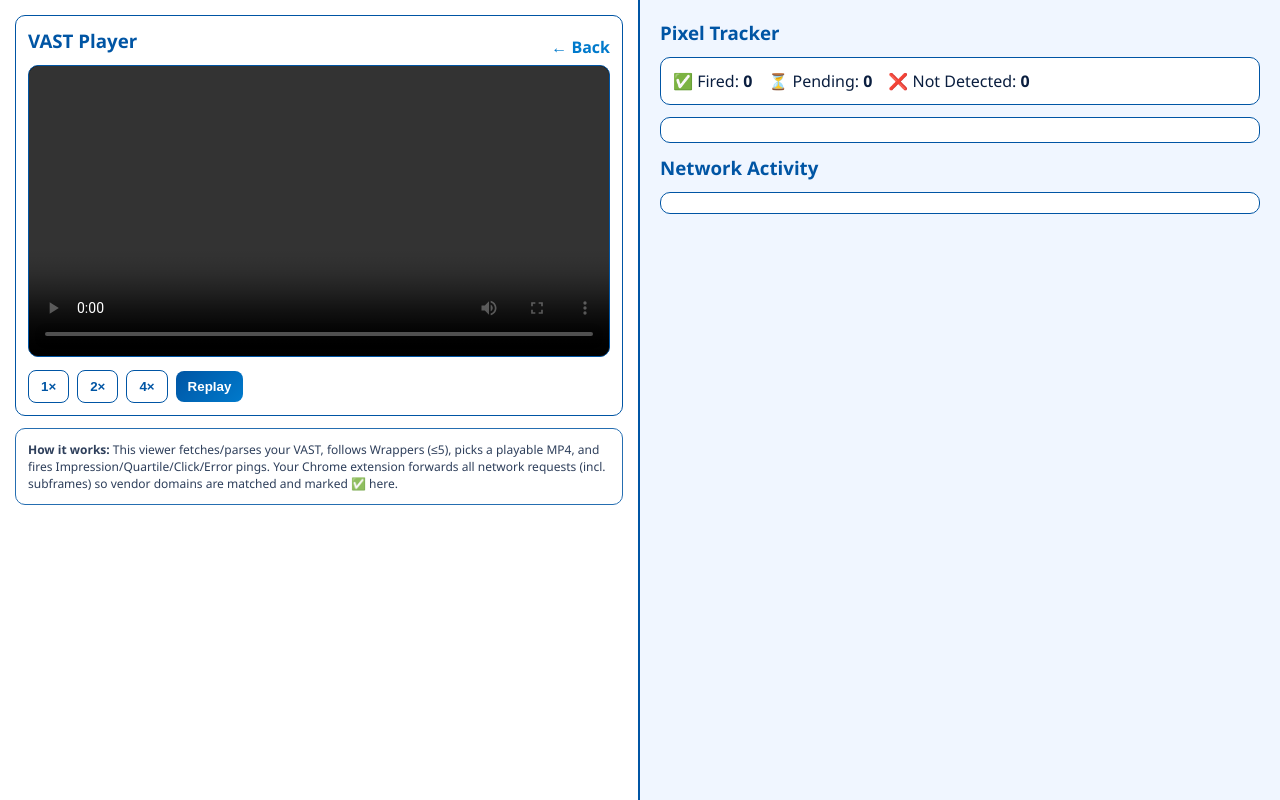
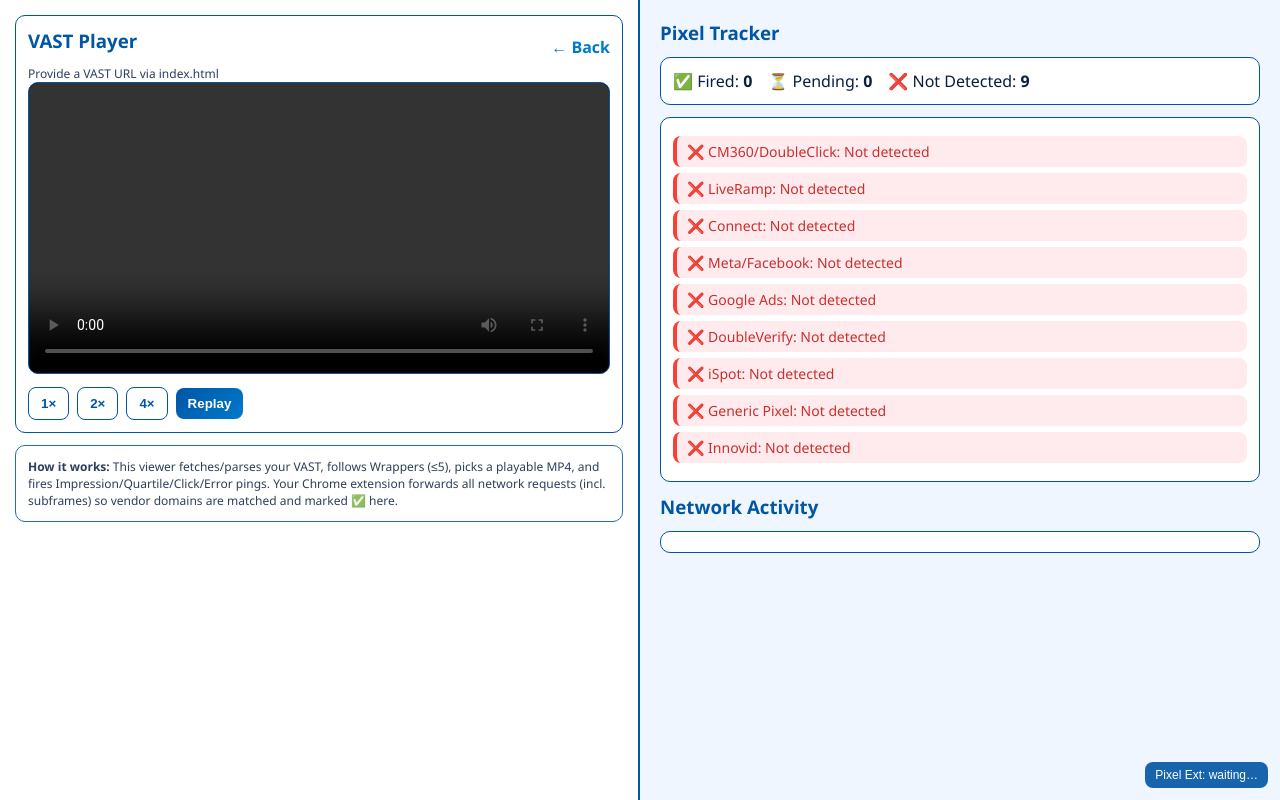
Before and after one commit to Sbermolone/CM360-Tester, a plain HTML site: page vast.html in a window 1280 px wide. Drawn offline with Linux system fonts and the light colour scheme; a web font is replaced by a local one.

Commit message:
Update vast.html

```diff
--- a/vast.html
+++ b/vast.html
@@ -69,7 +69,7 @@
   </div>
 
   <script>
-    /* ===== Pixel patterns (same list you used in viewer.html) ===== */
+    /* ===== Pixel patterns ===== */
     const expectedPixels = [
       { name: "CM360/DoubleClick", patterns: ["doubleclick.net", "googleadservices.com", "googlesyndication.com", "dcmads.js", "fls.doubleclick.net"] },
       { name: "LiveRamp", patterns: ["di.rlcdn.com", "liveramp.com"] },
@@ -77,15 +77,18 @@
       { name: "Meta/Facebook", patterns: ["facebook.com/tr", "connect.facebook.net"] },
       { name: "Google Ads", patterns: ["googleads.g.doubleclick.net", "google-analytics.com", "googletagmanager.com"] },
       { name: "DoubleVerify", patterns: ["cdn.doubleverify.com"] },
-      { name: "iSpot", patterns: ["ispot.tv/"] },
-      { name: "Generic Pixel", patterns: [".gif", ".png", ".jpg", "pixel", "tracking"] }
+      { name: "iSpot", patterns: ["ispot.tv"] },
+      { name: "Generic Pixel", patterns: [".gif", ".png", ".jpg", "pixel", "tracking"] }, <!-- FIX: comma added -->
       { name: "Innovid", patterns: ["rtr.innovid.com"] }
     ];
 
-    /* ===== Minimal UI state and helpers ===== */
+    /* ===== UI state & helpers ===== */
     const pixelStatus = {};
     const networkLog = [];
-    const networkLogEl = document.getElementById('networkLog');
+    const networkLogEl   = document.getElementById('networkLog');
+    const firedCountEl   = document.getElementById('firedCount');     // robust refs (don’t rely on globals)
+    const pendingCountEl = document.getElementById('pendingCount');
+    const notFiredCountEl= document.getElementById('notFiredCount');
 
     (function initPixelList(){
       const list = document.getElementById('pixelList');
@@ -102,9 +105,9 @@
 
     function updateStats(){
       const vals = Object.values(pixelStatus);
-      firedCount.textContent    = vals.filter(s=>s==='fired').length;
-      pendingCount.textContent  = vals.filter(s=>s==='pending').length;
-      notFiredCount.textContent = vals.filter(s=>s==='not-fired').length;
+      firedCountEl.textContent     = vals.filter(s=>s==='fired').length;
+      pendingCountEl.textContent   = vals.filter(s=>s==='pending').length;
+      notFiredCountEl.textContent  = vals.filter(s=>s==='not-fired').length;
     }
     function markPixelFired(name, url){
       if (pixelStatus[name] === 'fired') return;
@@ -149,7 +152,7 @@
       networkLogEl.scrollTop = networkLogEl.scrollHeight;
     }
 
-    /* ===== VAST core: resolve wrappers, pick MediaFile, fire pings ===== */
+    /* ===== VAST core ===== */
     const MAX_HOPS = 5;
     const state = {
       impressions: [], tracking: {}, clickThrough: null, clickTracking: [],
@@ -212,27 +215,22 @@
     function applyVast(xml){
       const info = document.getElementById('vastInfo');
 
-      // Collect top-level signals
       state.impressions = ts(xml,'Impression');
       state.errorUrls  = ts(xml,'Error');
 
-      // Find a Linear creative
       const linear = xml.querySelector('InLine Creative Linear, Inline Creative Linear, InLine > Creatives > Creative > Linear, Inline > Creatives > Creative > Linear');
       if (!linear) { info.innerHTML = '<span style="color:#C9302C">No Linear creative found (VPAID/SIMID not supported here).</span>'; return; }
 
-      // Tracking events
       state.tracking = {};
       [...linear.querySelectorAll('TrackingEvents Tracking')].forEach(n=>{
         const ev=(n.getAttribute('event')||'').trim(); const u=(n.textContent||'').trim(); if (!ev||!u) return;
         (state.tracking[ev] ||= []).push(u);
       });
 
-      // Clicks
       const vc = linear.querySelector('VideoClicks');
       state.clickThrough = vc ? t(vc,'ClickThrough') : null;
       state.clickTracking = vc ? ts(vc,'ClickTracking') : [];
 
-      // Media files (mp4 pick, prefer highest bitrate)
       const files = [...linear.querySelectorAll('MediaFiles MediaFile')].map(n=>({
         url:(n.textContent||'').trim(),
         type:(n.getAttribute('type')||'').toLowerCase(),
@@ -246,11 +244,10 @@
       info.innerHTML = `<div><strong>MediaFile:</strong> ${state.media.url}</div>
                         <div class="tiny">Impressions: ${state.impressions.length} | Tracking events: ${Object.keys(state.tracking).length} | ClickThrough: ${state.clickThrough ? 'yes' : 'no'}</div>`;
 
-      // Load video and wire tracking
       const v = document.getElementById('player');
       v.src = state.media.url; v.currentTime = 0; v.playbackRate = 1;
       v.onloadedmetadata = () => logNetworkActivity(v.src,'success','[VAST] MediaFile loaded');
-      v.onerror = () => fireError(405); // generic playback error
+      v.onerror = () => fireError(405);
 
       wireVideo(v);
     }
@@ -258,7 +255,6 @@
     function wireVideo(v){
       state.fired = { imp:false, start:false, q1:false, mid:false, q3:false, complete:false };
 
-      // ClickThrough/ClickTracking
       v.onclick = () => {
         if (state.clickThrough) {
           state.clickTracking.forEach(u=>ping(u,'[ClickTracking]'));
@@ -290,7 +286,7 @@
     function replay(){ const v=document.getElementById('player'); state.fired={imp:false,start:false,q1:false,mid:false,q3:false,complete:false}; v.currentTime=0; v.play().catch(()=>{}); }
     function rate(n){ document.getElementById('player').playbackRate = n; }
 
-    /* ===== Boot: read ?vastUrl=… from index.html ===== */
+    /* ===== Boot ===== */
     (function boot(){
       const params = new URLSearchParams(location.search);
       const vastUrl = params.get('vastUrl');
@@ -302,7 +298,7 @@
       });
     })();
 
-    /* ===== Extension bridge: show [Ext] lines & flip pixels on subframe traffic ===== */
+    /* ===== Extension bridge ===== */
     (function () {
       const badge = document.createElement('div');
       badge.style.cssText = 'position:fixed;right:12px;bottom:12px;padding:6px 10px;border-radius:8px;background:#0055A4;color:#fff;font:12px/1.2 sans-serif;z-index:99999;opacity:.9';
```
